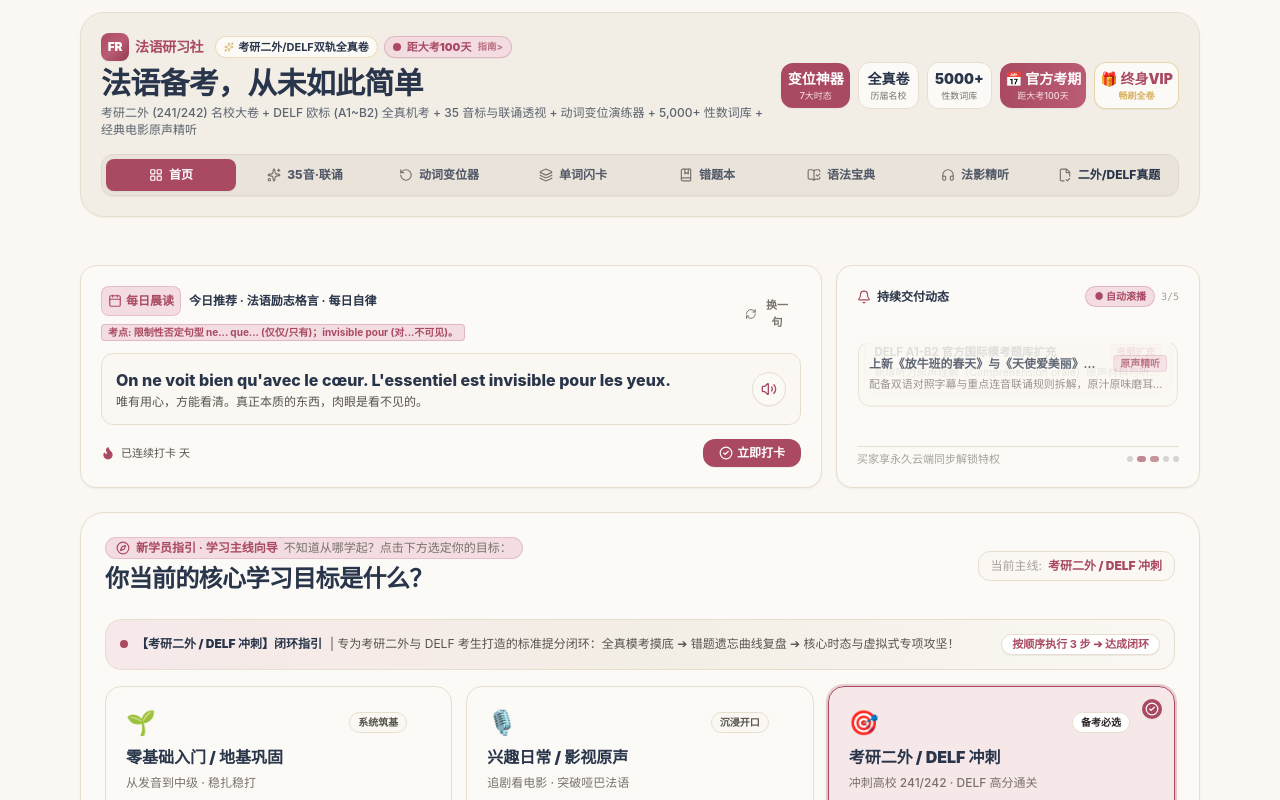
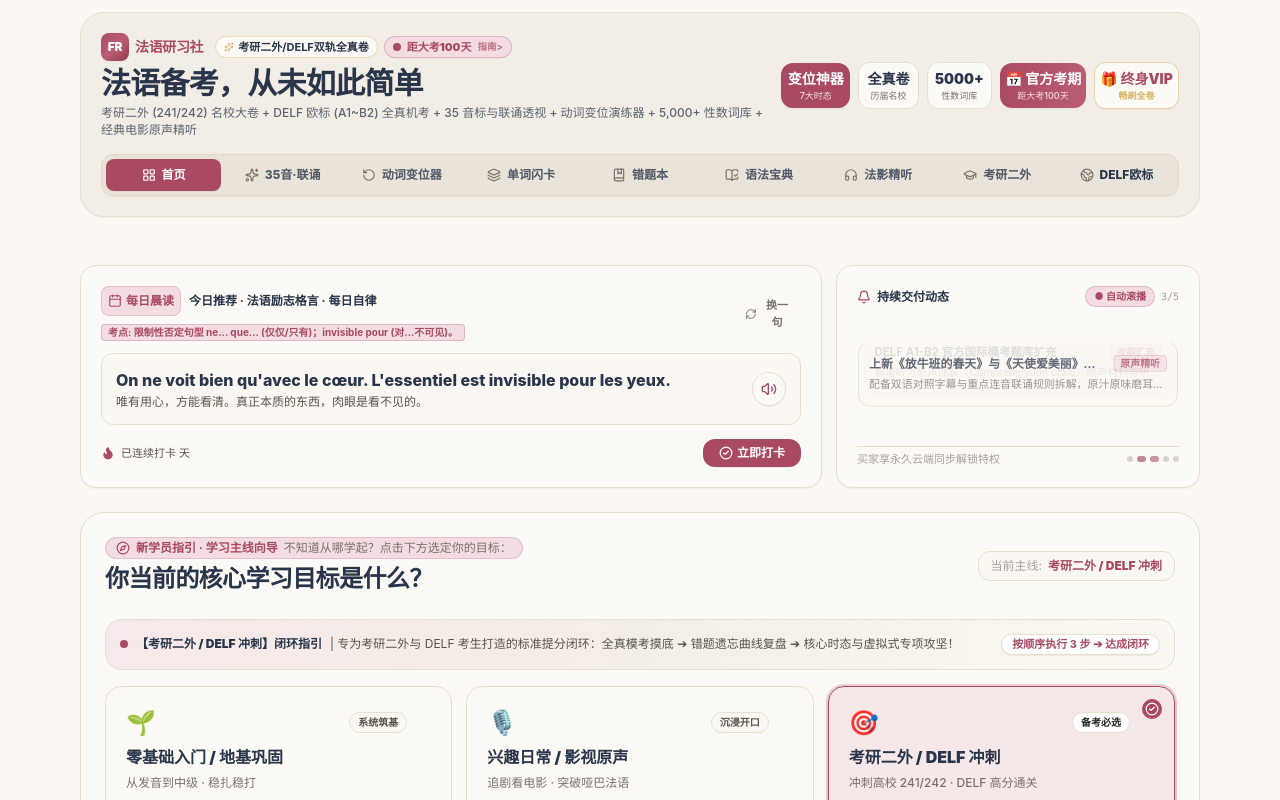
Before and after one commit to v03352813-ai/cs313-french, a React (Vite) app: page / in a window 1280 px wide. Shown: the top 800 px of the page. Built offline with nearby package versions, Linux system fonts and the light colour scheme.

Commit message:
feat(nav): add dedicated DELF 欧标 navigation tab alongside 考研二外

```diff
--- a/src/App.tsx
+++ b/src/App.tsx
@@ -52,7 +52,7 @@ export const App: React.FC = () => {
   useEffect(() => {
     const handleHash = () => {
       const hash = window.location.hash.replace('#', '') as ActiveTab;
-      if (['home', 'phonetics', 'conjugation', 'vocab', 'grammar', 'exam', 'mistakes', 'cinema'].includes(hash)) {
+      if (['home', 'phonetics', 'conjugation', 'vocab', 'grammar', 'exam', 'delf', 'mistakes', 'cinema'].includes(hash)) {
         setActiveTab(hash);
       }
     };
@@ -113,11 +113,17 @@ export const App: React.FC = () => {
         {activeTab === 'conjugation' && <ConjugationView />}
         {activeTab === 'vocab' && <VocabView />}
         {activeTab === 'grammar' && <GrammarView />}
-        {activeTab === 'exam' && (
+        {(activeTab === 'exam' || activeTab === 'delf') && (
           <FrenchExamView
             isVip={isVip}
             onOpenVipModal={() => setIsVipModalOpen(true)}
             onSaveMistake={handleSaveMistake}
+            initialTrack={activeTab === 'delf' ? 'delf' : 'kaoyan'}
+            onTrackChange={(track) => {
+              const newTab = track === 'delf' ? 'delf' : 'exam';
+              setActiveTab(newTab);
+              window.location.hash = newTab;
+            }}
           />
         )}
         {activeTab === 'mistakes' && (
--- a/src/components/FrenchExamView.tsx
+++ b/src/components/FrenchExamView.tsx
@@ -39,15 +39,36 @@ interface FrenchExamViewProps {
   isVip: boolean;
   onOpenVipModal: (reason?: string) => void;
   onSaveMistake: (record: WrongRecord) => void;
+  initialTrack?: ExamTrack;
+  onTrackChange?: (track: ExamTrack) => void;
 }
 
 export const FrenchExamView: React.FC<FrenchExamViewProps> = ({
   isVip,
   onOpenVipModal,
-  onSaveMistake
+  onSaveMistake,
+  initialTrack = 'kaoyan',
+  onTrackChange
 }) => {
-  const [activeTrack, setActiveTrack] = useState<ExamTrack>('kaoyan');
-  const [selectedPaperId, setSelectedPaperId] = useState<string>('ky-2025-comprehensive-01');
+  const [activeTrack, setActiveTrack] = useState<ExamTrack>(initialTrack);
+
+  // Sync with initialTrack when changed from navigation
+  useEffect(() => {
+    if (initialTrack && initialTrack !== activeTrack) {
+      setActiveTrack(initialTrack);
+      if (initialTrack === 'delf') {
+        setSelectedPaperId('delf_a1_01');
+      } else {
+        setSelectedPaperId('ky-2025-comprehensive-01');
+      }
+      setCurrentQuestionIndex(0);
+      setAnswers({});
+      setIsSubmitted(false);
+    }
+  }, [initialTrack]);
+  const [selectedPaperId, setSelectedPaperId] = useState<string>(
+    initialTrack === 'delf' ? 'delf_a1_01' : 'ky-2025-comprehensive-01'
+  );
   const [currentQuestionIndex, setCurrentQuestionIndex] = useState<number>(0);
   const [answers, setAnswers] = useState<Record<number, number>>({});
   const [isSubmitted, setIsSubmitted] = useState<boolean>(false);
@@ -426,6 +447,7 @@ export const FrenchExamView: React.FC<FrenchExamViewProps> = ({
               setActiveTrack('kaoyan');
               setKaoyanFilter('all');
               handleResetExam();
+              onTrackChange?.('kaoyan');
             }}
             className={`flex items-center justify-center gap-2 py-2.5 rounded-xl text-xs sm:text-sm font-bold transition cursor-pointer ${
               activeTrack === 'kaoyan'
@@ -442,6 +464,7 @@ export const FrenchExamView: React.FC<FrenchExamViewProps> = ({
               setActiveTrack('delf');
               setDelfFilter('all');
               handleResetExam();
+              onTrackChange?.('delf');
             }}
             className={`flex items-center justify-center gap-2 py-2.5 rounded-xl text-xs sm:text-sm font-bold transition cursor-pointer ${
               activeTrack === 'delf'
--- a/src/components/Navbar.tsx
+++ b/src/components/Navbar.tsx
@@ -10,7 +10,9 @@ import {
   Crown,
   KeyRound,
   RotateCcw,
-  Settings2
+  Settings2,
+  GraduationCap,
+  Globe2
 } from 'lucide-react';
 import { checkAdminSession, LicenseInfo } from '../data/auth/cardKeys';
 import { getFrenchExamCountdown } from '../utils/examCountdown';
@@ -22,6 +24,7 @@ export type ActiveTab =
   | 'vocab'
   | 'grammar'
   | 'exam'
+  | 'delf'
   | 'mistakes'
   | 'cinema';
 
@@ -44,7 +47,7 @@ export const Navbar: React.FC<NavbarProps> = ({
 }) => {
   const examCountdown = getFrenchExamCountdown();
 
-  // 首页 + 7 大核心模块根据学员学习进阶排列
+  // 首页 + 8 大核心模块根据学员学习进阶排列
   const navItems = [
     { id: 'home' as ActiveTab, label: '首页', shortLabel: '首页', icon: LayoutGrid },
     { id: 'phonetics' as ActiveTab, label: '35音·联诵', shortLabel: '音标', icon: Sparkles },
@@ -53,7 +56,8 @@ export const Navbar: React.FC<NavbarProps> = ({
     { id: 'mistakes' as ActiveTab, label: '错题本', shortLabel: '错题', icon: BookMarked },
     { id: 'grammar' as ActiveTab, label: '语法宝典', shortLabel: '语法', icon: BookOpenCheck },
     { id: 'cinema' as ActiveTab, label: '法影精听', shortLabel: '精听', icon: Headphones },
-    { id: 'exam' as ActiveTab, label: '二外/DELF真题', shortLabel: '真题', icon: FileCheck2, isHero: true },
+    { id: 'exam' as ActiveTab, label: '考研二外', shortLabel: '二外', icon: GraduationCap },
+    { id: 'delf' as ActiveTab, label: 'DELF欧标', shortLabel: 'DELF', icon: Globe2, isHero: true },
   ];
 
   const [isAdmin, setIsAdmin] = useState<boolean>(() => {
@@ -247,9 +251,9 @@ export const Navbar: React.FC<NavbarProps> = ({
               </div>
             </div>
 
-            {/* 2. 紧随其后的 8 大核心功能平铺导航条 */}
+            {/* 2. 紧随其后的 9 大核心功能平铺导航条 */}
             <div className="pt-0.5">
-              <nav className="hidden md:grid grid-cols-8 gap-1 bg-[#E5DFD4]/70 p-1 rounded-xl border border-[#E0D8CB] shadow-2xs">
+              <nav className="hidden md:grid grid-cols-9 gap-1 bg-[#E5DFD4]/70 p-1 rounded-xl border border-[#E0D8CB] shadow-2xs">
                 {navItems.map((item) => {
                   const Icon = item.icon;
                   const isActive = activeTab === item.id;
```
